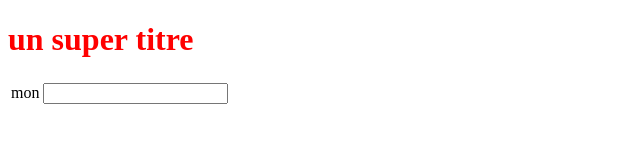
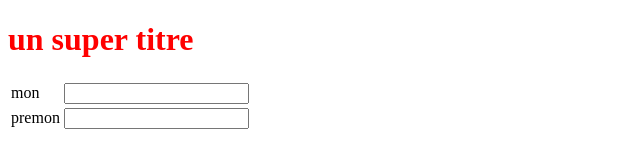
Before and after one commit to sauleksl02005-gif/openclasseroom, a plain HTML site: page index.html in a window 1280 px wide. Shown: the whole page, without its empty margins (0-640 px from the left). Drawn offline with Linux system fonts and the light colour scheme.

Commit message:
ajout du prenom

```diff
--- a/index.html
+++ b/index.html
@@ -13,6 +13,10 @@
             <td>mon</td>
             <td><input type="text"name="mon"></td>
         </tr>
+        <tr>
+            <td>premon</td>
+            <td><input type="text"></td>
+        </tr>
     </table>
 
 </body>
```
